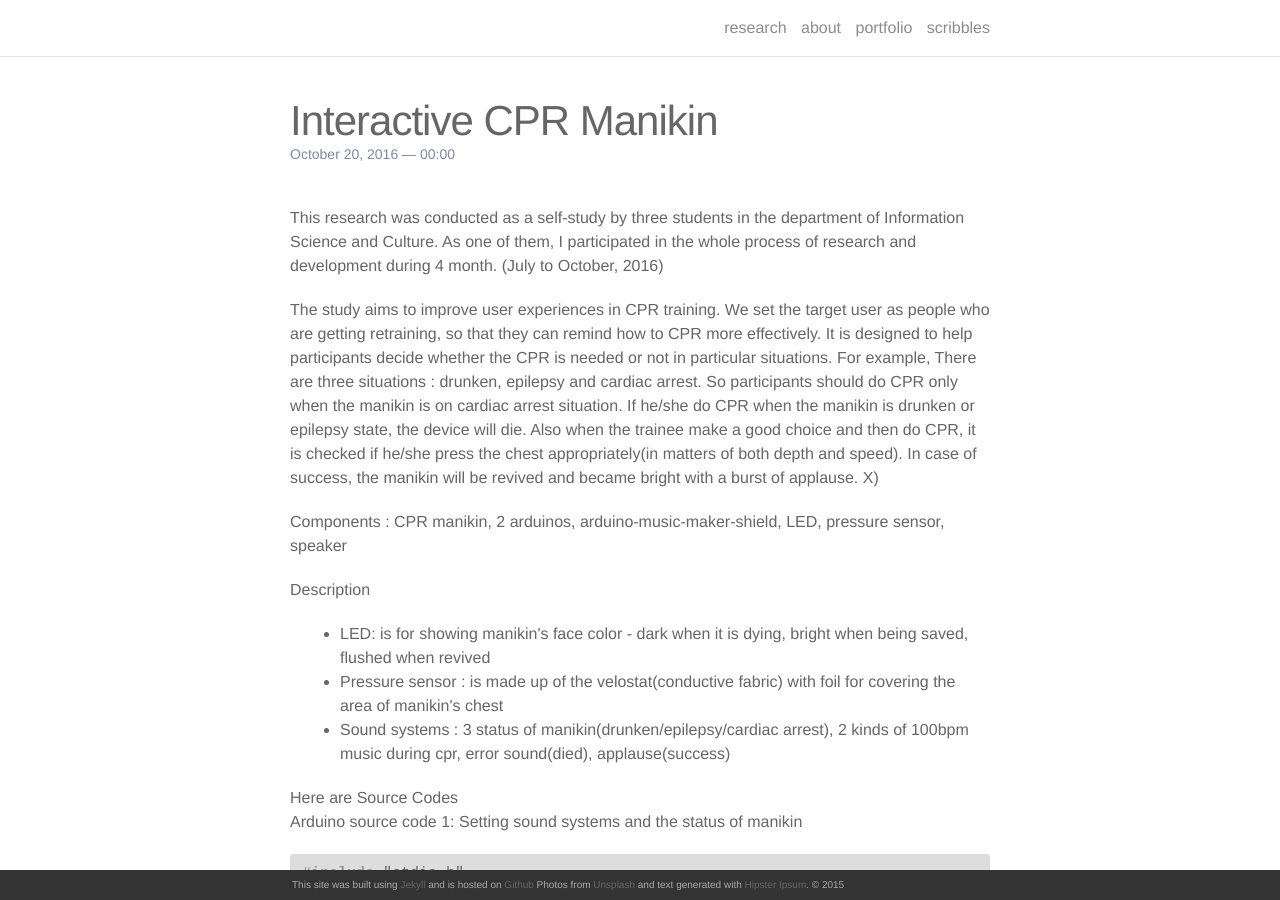
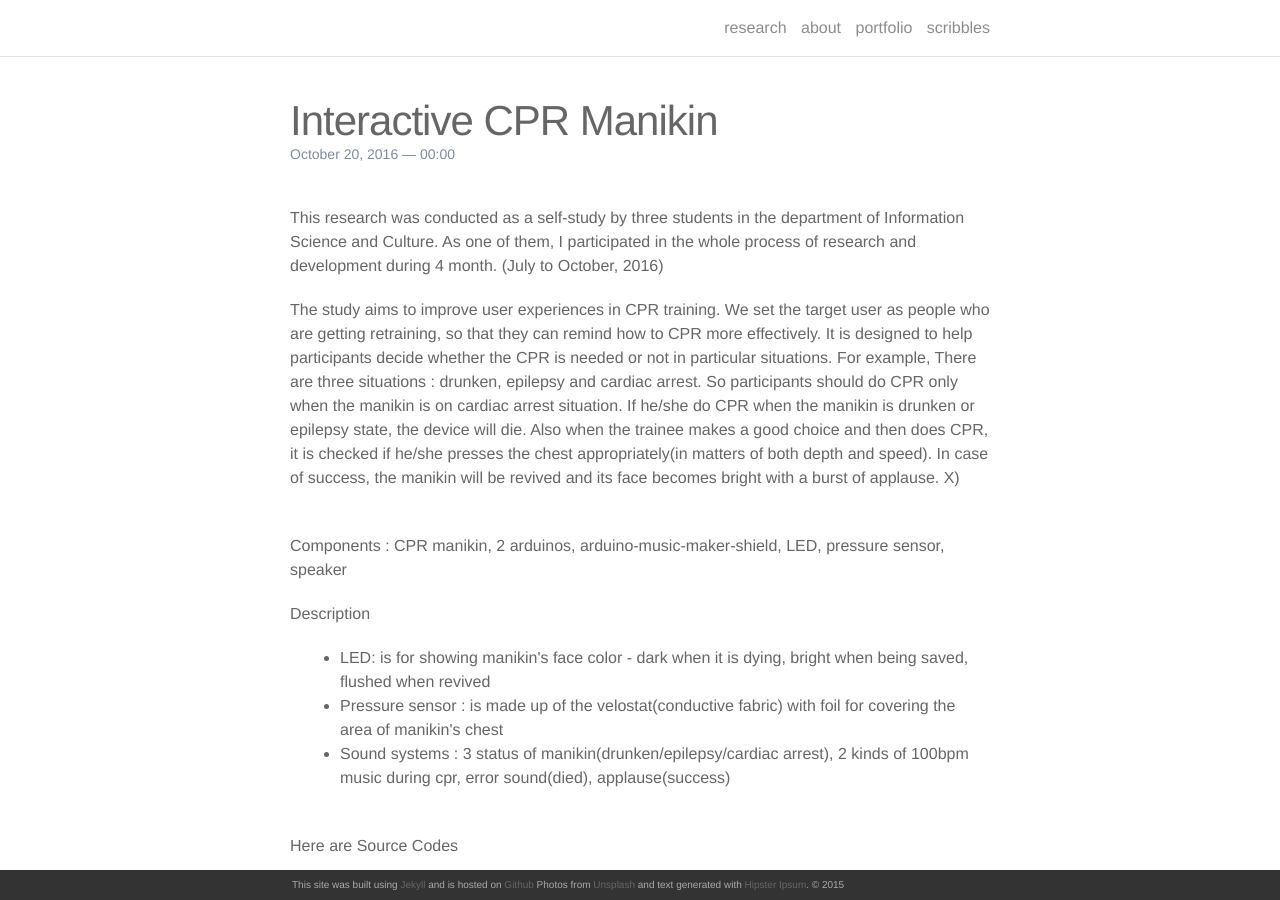
Before and after one commit to lucid2713/lucid2713.github.io, a Jekyll site: the page built from _posts/2016-10-20-cpr.markdown, in a window 1280 px wide and 900 px high. Built offline with Jekyll 4.4.1, drawn with Linux system fonts in a browser that asks for light colours; nearby versions of some CDN libraries.

Commit message:
cpr edit

```diff
--- a/_posts/2016-10-20-cpr.markdown
+++ b/_posts/2016-10-20-cpr.markdown
@@ -6,8 +6,9 @@ description: A research and development for interactive manikin for CPR training
 ---
 This research was conducted as a self-study by three students in the department of Information Science and Culture. As one of them, I participated in the whole process of research and development during 4 month. (July to October, 2016)
 <p>
-The study aims to improve user experiences in CPR training. We set the target user as people who are getting retraining, so that they can remind how to CPR more effectively. It is designed to help participants decide whether the CPR is needed or not in particular situations. For example, There are three situations : drunken, epilepsy and cardiac arrest. So participants should do CPR only when the manikin is on cardiac arrest situation. If he/she do CPR when the manikin is drunken or epilepsy state, the device will die. Also when the trainee make a good choice and then do CPR, it is checked if he/she press the chest appropriately(in matters of both depth and speed). In case of success, the manikin will be revived and became bright with a burst of applause. X)
+The study aims to improve user experiences in CPR training. We set the target user as people who are getting retraining, so that they can remind how to CPR more effectively. It is designed to help participants decide whether the CPR is needed or not in particular situations. For example, There are three situations : drunken, epilepsy and cardiac arrest. So participants should do CPR only when the manikin is on cardiac arrest situation. If he/she do CPR when the manikin is drunken or epilepsy state, the device will die. Also when the trainee makes a good choice and then does CPR, it is checked if he/she presses the chest appropriately(in matters of both depth and speed). In case of success, the manikin will be revived and its face becomes bright with a burst of applause. X)
 </p>
+<br/>
 Components : CPR manikin, 2 arduinos, arduino-music-maker-shield, LED, pressure sensor, speaker
 <p>
 Description
@@ -17,8 +18,9 @@ Description
 <li>Sound systems : 3 status of manikin(drunken/epilepsy/cardiac arrest), 2 kinds of 100bpm music during cpr, error sound(died), applause(success)</li>
 </ul>
 </p>
+<br/>
 Here are Source Codes
-<br/>
+<br/><br/>
 Arduino source code 1: Setting sound systems and the status of manikin
 
 {% highlight c++ %}
```
